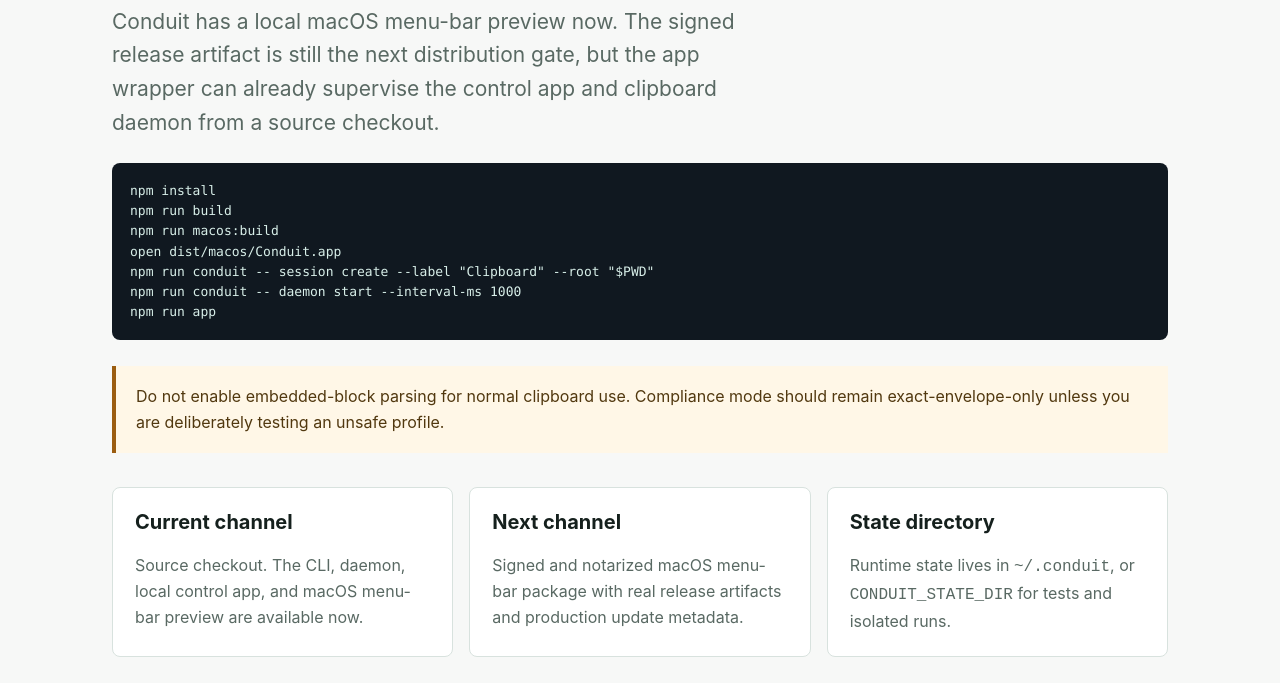
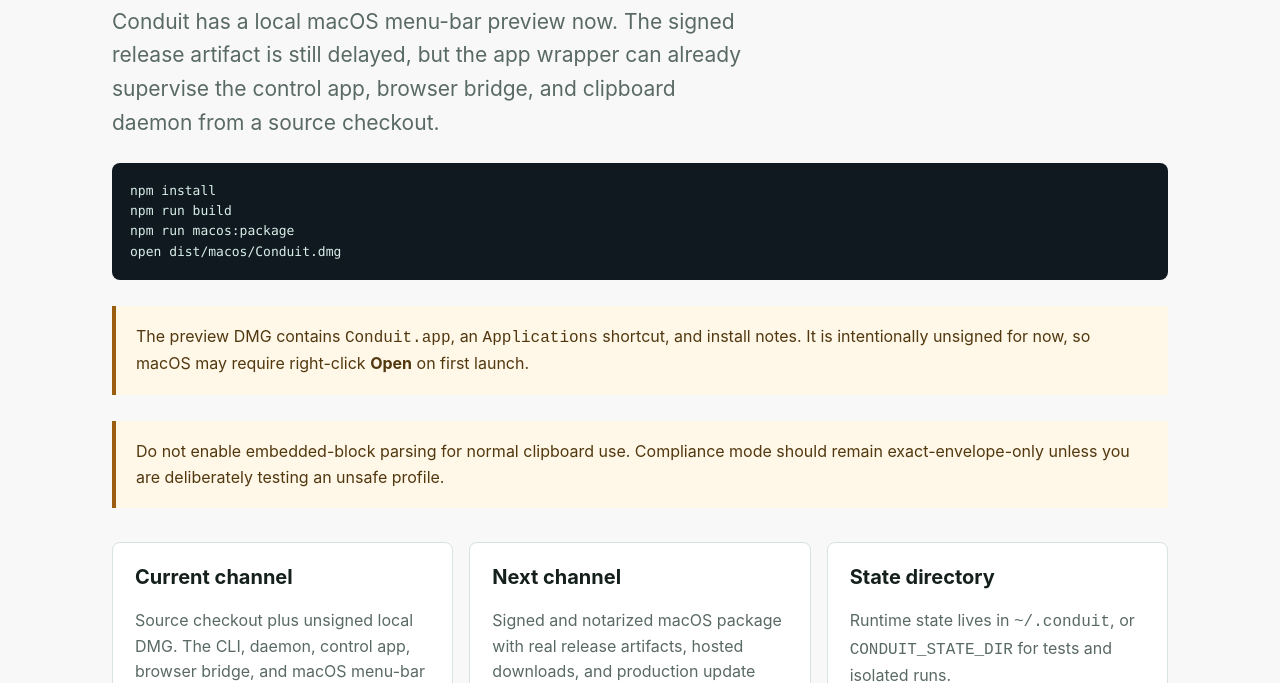
Before and after one commit to jon-vs-moloch/conduit, a browser extension: page website/download.html in a window 1280 px wide. Shown: the part 357-1040 px from the top of the page. Drawn offline with Linux system fonts and the light colour scheme.

Commit message:
Package macOS preview DMG

```diff
--- a/package.json
+++ b/package.json
@@ -16,6 +16,7 @@
     "app": "tsx src/cli/index.ts app start",
     "macos:build": "./script/build_and_run.sh --build-only",
     "macos:run": "./script/build_and_run.sh",
+    "macos:package": "./script/package_dmg.sh",
     "site:dev": "tsx scripts/serve-site.ts",
     "login": "tsx src/cli/index.ts login",
     "login:system": "tsx src/cli/index.ts login:system",
--- a/website/download.html
+++ b/website/download.html
@@ -19,25 +19,25 @@
   </header>
   <main class="page">
     <h1>Download Conduit</h1>
-    <p class="lead">Conduit has a local macOS menu-bar preview now. The signed release artifact is still the next distribution gate, but the app wrapper can already supervise the control app and clipboard daemon from a source checkout.</p>
+    <p class="lead">Conduit has a local macOS menu-bar preview now. The signed release artifact is still delayed, but the app wrapper can already supervise the control app, browser bridge, and clipboard daemon from a source checkout.</p>
     <pre class="code">npm install
 npm run build
-npm run macos:build
-open dist/macos/Conduit.app
-npm run conduit -- session create --label "Clipboard" --root "$PWD"
-npm run conduit -- daemon start --interval-ms 1000
-npm run app</pre>
+npm run macos:package
+open dist/macos/Conduit.dmg</pre>
+    <div class="callout">
+      <p>The preview DMG contains <code>Conduit.app</code>, an <code>Applications</code> shortcut, and install notes. It is intentionally unsigned for now, so macOS may require right-click <strong>Open</strong> on first launch.</p>
+    </div>
     <div class="callout">
       <p>Do not enable embedded-block parsing for normal clipboard use. Compliance mode should remain exact-envelope-only unless you are deliberately testing an unsafe profile.</p>
     </div>
     <section class="grid" aria-label="Download status">
       <article class="card">
         <h3>Current channel</h3>
-        <p>Source checkout. The CLI, daemon, local control app, and macOS menu-bar preview are available now.</p>
+        <p>Source checkout plus unsigned local DMG. The CLI, daemon, control app, browser bridge, and macOS menu-bar preview are available now.</p>
       </article>
       <article class="card">
         <h3>Next channel</h3>
-        <p>Signed and notarized macOS menu-bar package with real release artifacts and production update metadata.</p>
+        <p>Signed and notarized macOS package with real release artifacts, hosted downloads, and production update metadata.</p>
       </article>
       <article class="card">
         <h3>State directory</h3>
--- a/website/releases/conduit-appcast.json
+++ b/website/releases/conduit-appcast.json
@@ -7,7 +7,7 @@
   "artifacts": [
     {
       "platform": "macos-universal",
-      "url": "https://example.invalid/conduit/releases/0.0.1/Conduit.zip",
+      "url": "https://example.invalid/conduit/releases/0.0.1/Conduit.dmg",
       "sha256": "local-preview-placeholder",
       "signature": null
     }
```
Also changed, not shown: NEXT_STEPS.md (+7 -3 lines), tests/macos/menu-bar-package.test.ts (+11 -1 lines), README.md, 1 other file.
